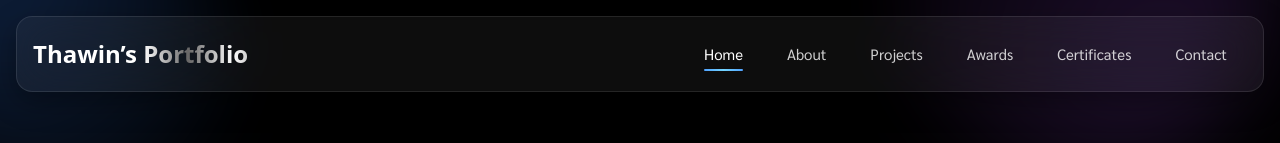
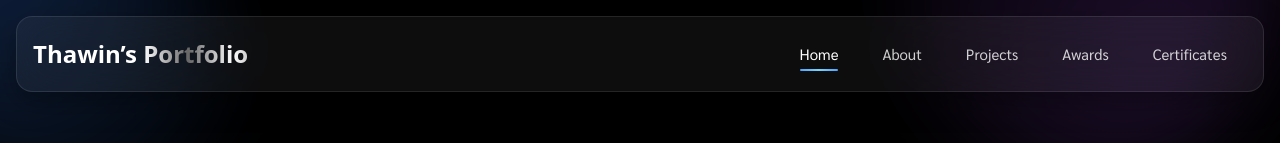
Before and after one commit to Thawin2551/Portfolio, a React (Vite) app: page / in a window 1280 px wide. Shown: the top 143 px of the page. Built offline with nearby package versions, Linux system fonts and the light colour scheme.

Commit message:
remove contact page

```diff
--- a/src/App.jsx
+++ b/src/App.jsx
@@ -33,7 +33,7 @@ function App() {
                 <Route path='/' element={<Home/>}></Route>
                 <Route path='/about' element={<About/>}></Route>
                 <Route path='/projects' element={<Projects/>}></Route>
-                <Route path='/contact' element={<Contact/>}></Route>
+                {/* <Route path='/contact' element={<Contact/>}></Route> */}
                 <Route path='/awards' element={<Awards/>}></Route>
                 <Route path='/certificate' element={<Certificate/>}></Route>
               </Routes>
--- a/src/components/Navbar.jsx
+++ b/src/components/Navbar.jsx
@@ -10,7 +10,7 @@ export const Navbar = () => {
     { name: "Projects", path: "/projects" },
     { name: "Awards", path: "/awards" },
     { name: "Certificates", path: "/certificate" },
-    { name: "Contact", path: "/contact" },
+    // { name: "Contact", path: "/contact" },
   ];
 
   return (
```
